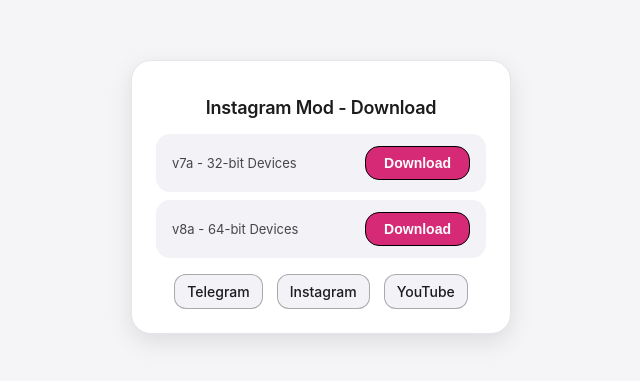
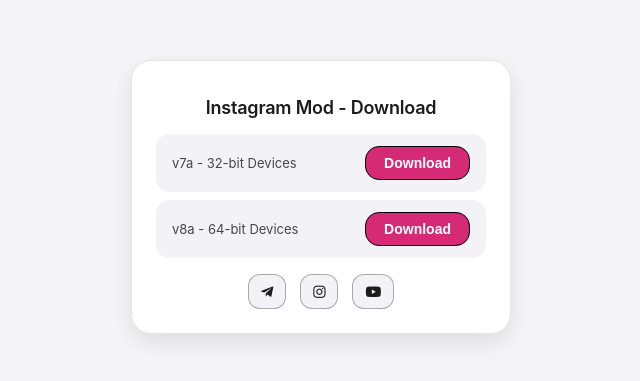
Before and after one commit to instaelite/instaelite.github.io, a plain HTML site: page index.html in a window 1280 px wide. Shown: the part 203-584 px from the top of the page, without its empty margins (319-959 px from the left). Drawn offline with Linux system fonts and the light colour scheme.

Commit message:
Update index.html

```diff
--- a/index.html
+++ b/index.html
@@ -3,6 +3,7 @@
 <head>
     <title>Instagram Mod - Download Page</title>
     <meta name="viewport" content="width=device-width, initial-scale=1.0">
+    <link rel="stylesheet" href="https://cdnjs.cloudflare.com/ajax/libs/font-awesome/5.15.4/css/all.min.css">
     <link rel="stylesheet" href="style.css">
 </head>
 <body>
@@ -24,12 +25,18 @@
         </div>
 
         <div class="socials">
-            <a href="https://t.me/yourtelegram" target="_blank" class="social-btn">Telegram</a>
-            <a href="https://instagram.com/yourinstagram" target="_blank" class="social-btn">Instagram</a>
-            <a href="https://youtube.com/youryoutube" target="_blank" class="social-btn">YouTube</a>
+            <a href="https://t.me/yourtelegram" target="_blank" class="social-btn">
+                <i class="fab fa-telegram-plane"></i>
+            </a>
+            <a href="https://instagram.com/yourinstagram" target="_blank" class="social-btn">
+                <i class="fab fa-instagram"></i>
+            </a>
+            <a href="https://youtube.com/youryoutube" target="_blank" class="social-btn">
+                <i class="fab fa-youtube"></i>
+            </a>
         </div>
     </div>
 
     <script src="script.js"></script>
 </body>
-      </html>
+                </html>
```
